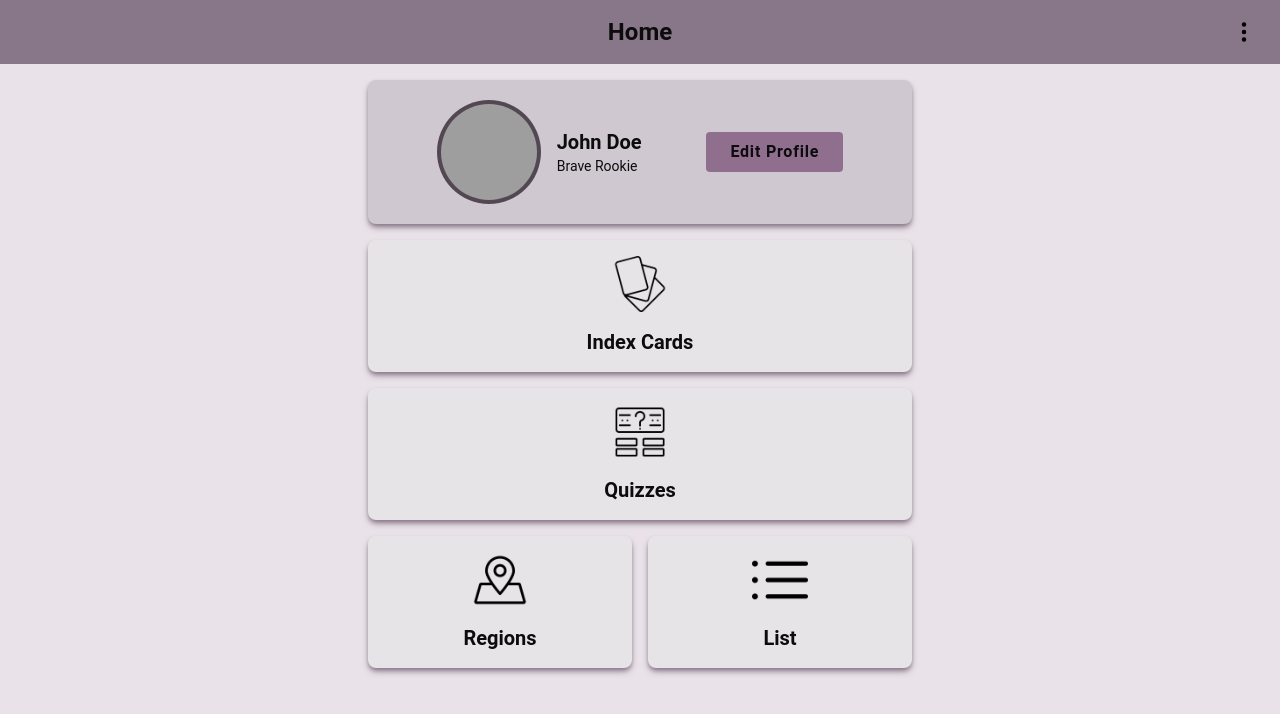
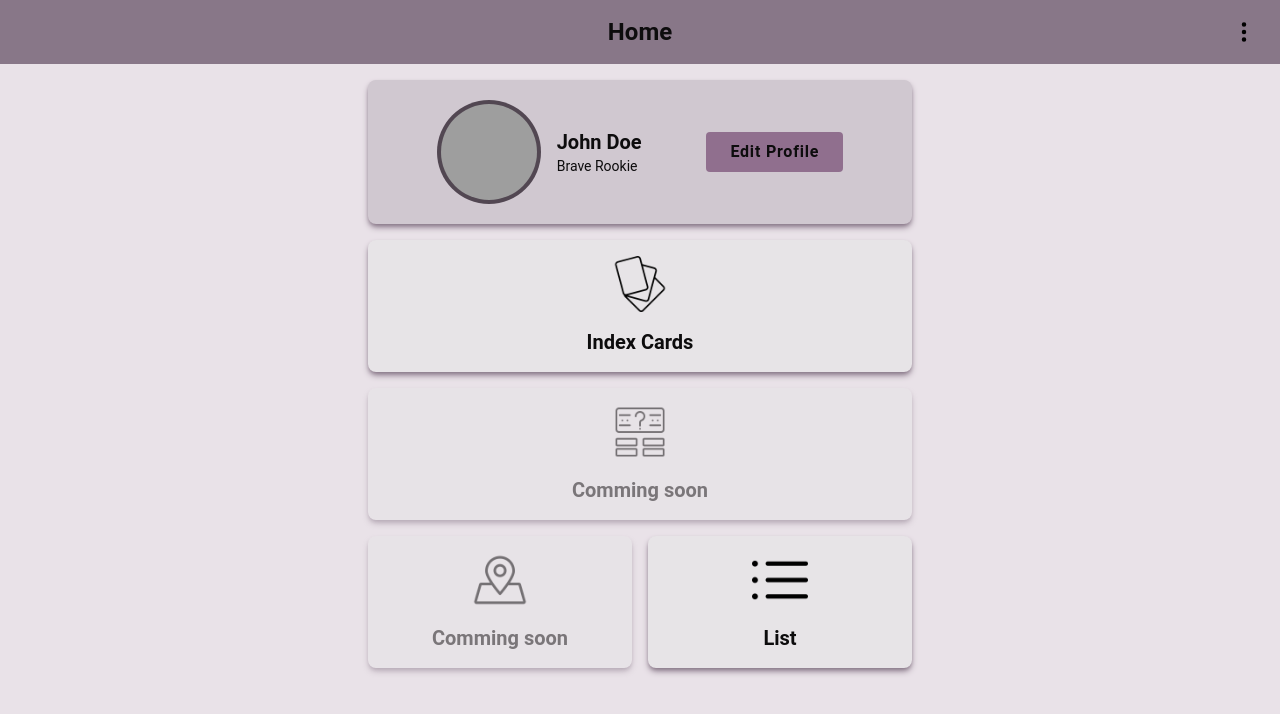
Before and after one commit to SlowMoschen/FlaggenGenie, a React (Vite) app: page / in a window 1280 px wide. Shown: the top 714 px of the page. Built offline with nearby package versions, Linux system fonts and the light colour scheme; grey boxes are pictures that could not be loaded.

Commit message:
feat: Update translations for "comingSoon" in common.json

```diff
--- a/src/locales/de/common.json
+++ b/src/locales/de/common.json
@@ -7,5 +7,6 @@
     "back": "Zurück",
     "next": "Weiter",
     "edit": "Bearbeiten"
-  }
+  },
+  "comingSoon": "Bald verfügbar!"
 }
--- a/src/locales/de/home.json
+++ b/src/locales/de/home.json
@@ -23,7 +23,7 @@
   },
   "indexCards": "Karteikarten",
   "allCards": "Alle Flaggen",
-  "quiz": "Quizze",
+  "quiz": "Quiz",
   "regions": "Regionen",
   "list": "Liste"
 }
--- a/src/locales/en/common.json
+++ b/src/locales/en/common.json
@@ -7,5 +7,6 @@
         "back": "Back",
         "next": "Next",
         "edit": "Edit"
-    }
+    },
+    "comingSoon": "Comming soon"
 }
--- a/src/locales/en/home.json
+++ b/src/locales/en/home.json
@@ -22,7 +22,7 @@
     "githubText": "You can find the code of this app on GitHub."
   },
   "indexCards": "Index Cards",
-  "quiz": "Quizzes",
+  "quiz": "Quiz",
   "regions": "Regions",
   "list": "List"
 }
--- a/src/pages/home/Home.tsx
+++ b/src/pages/home/Home.tsx
@@ -33,9 +33,10 @@ export default function Home() {
           icon={quiz}
           linkTo={REDIRECTS.INDEX_CARDS}
           title={t("quiz")}
+          disabled
           className="col-span-full"
         />
-        <GameCard icon={regions} linkTo={REDIRECTS.INDEX_CARDS} title={t("regions")} />
+        <GameCard icon={regions} linkTo={REDIRECTS.INDEX_CARDS} title={t("regions")} disabled/>
         <GameCard icon={list} linkTo={REDIRECTS.LIST} title={t("list")} />
       </main>
     </>
--- a/src/pages/home/components/GameCard.tsx
+++ b/src/pages/home/components/GameCard.tsx
@@ -1,3 +1,4 @@
+import { useTranslation } from "react-i18next";
 import { Link } from "react-router-dom";
 
 interface GameCardProps {
@@ -5,13 +6,35 @@ interface GameCardProps {
   title: string;
   linkTo: string;
   className?: string;
+  disabled?: boolean;
 }
 
-export default function GameCard({ icon, title, linkTo, className }: GameCardProps) {
+export default function GameCard({ icon, title, linkTo, className, disabled }: GameCardProps) {
+  const { t } = useTranslation();
+
+  const disabledClass = disabled
+    ? "opacity-50"
+    : "hover:shadow-lg active:shadow-inner hover:bg-text-800";
+
+  if (disabled)
+    return (
+      <div
+        className={`flex flex-col items-center text-center justify-center w-full h-full p-4 bg-background-900 rounded-lg shadow-md shadow-background-500 ${disabledClass} ${className}`}
+      >
+        <img src={icon} alt={title} className="w-14 h-14" />
+        <h3 className="mt-4 text-xl font-semibold text-gray-800">
+          {
+            t("comingSoon")
+          }
+        </h3>
+      </div>
+    );
 
   return (
     <Link to={linkTo} className={`w-full h-full ${className}`}>
-      <div className={`flex flex-col items-center text-center justify-center w-full h-full p-4 bg-background-900 rounded-lg shadow-md shadow-background-500 active:shadow-inner hover:bg-text-800`}>
+      <div
+        className={`flex flex-col items-center text-center justify-center w-full h-full p-4 bg-background-900 rounded-lg shadow-md shadow-background-500 ${disabledClass}`}
+      >
         <img src={icon} alt={title} className="w-14 h-14" />
         <h3 className="mt-4 text-xl font-semibold text-gray-800">{title}</h3>
       </div>
```
